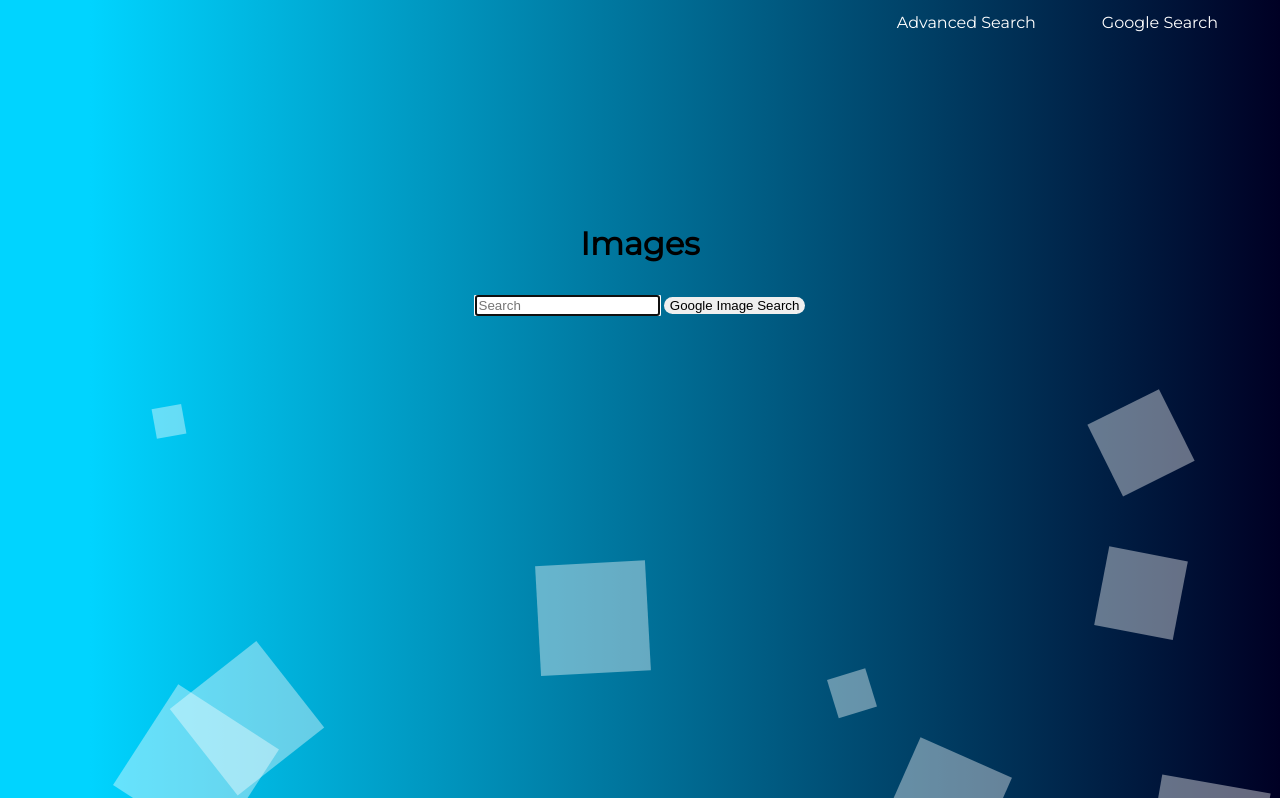
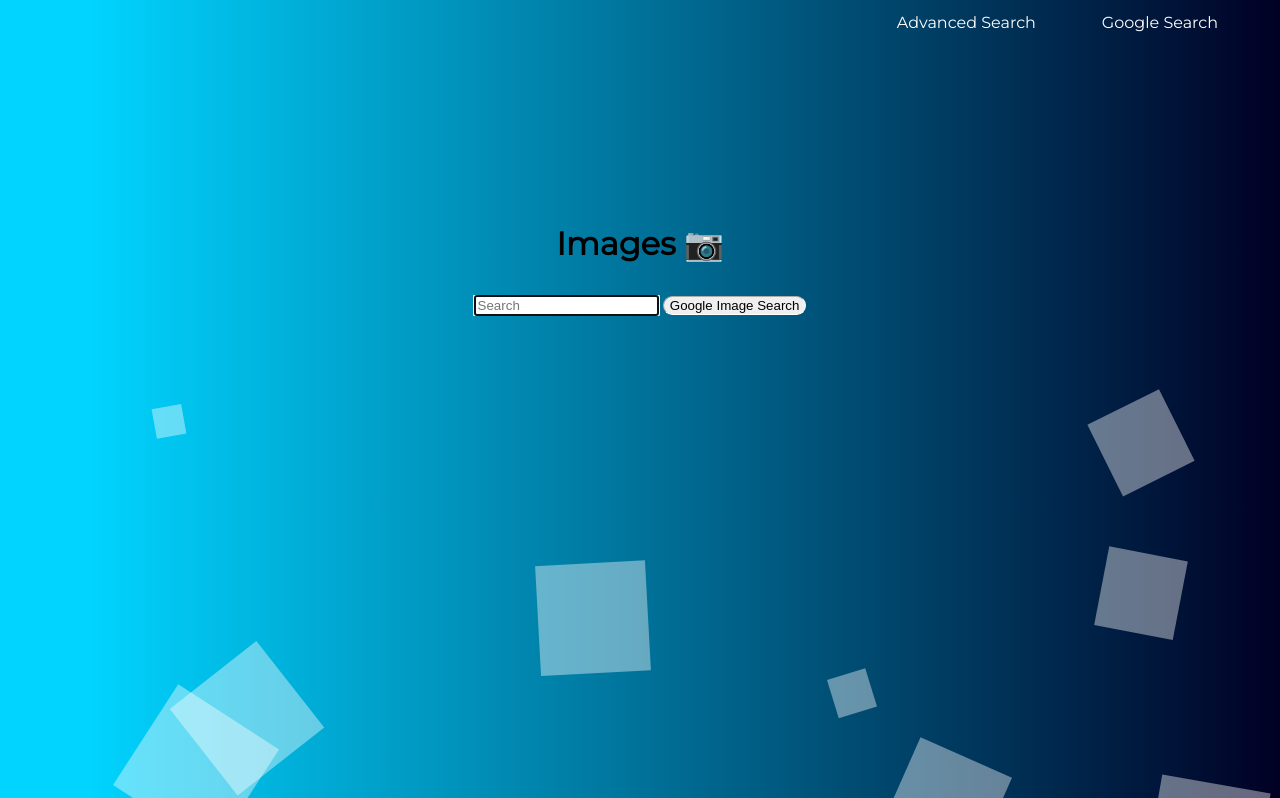
Before and after one commit to AlistairW/project0, a plain HTML site: page images.html in a window 1280 px wide. In both pictures the pointer is over the input "Google Image Search". Shown: the top 798 px of the page. Drawn offline with Linux system fonts and the light colour scheme.

Commit message:
camera unicode added

```diff
--- a/images.html
+++ b/images.html
@@ -18,7 +18,7 @@
     </ul>
 </nav>
       <div id="main">
-        <h1 id="headingImg">Images</h1>
+        <h1 id="headingImg">Images &#x1f4f7 </h1>
 
       <span>
         <form action="http://www.google.com/images?">
--- a/indexS.css
+++ b/indexS.css
@@ -3,8 +3,6 @@
         overflow: hidden !important;
         overflow-y: hidden;
         overflow-x: hidden;
-
-
     }
 nav > ul > li{
   display: inline;
@@ -83,10 +81,20 @@ text-align: center;
 border: solid black 1px;
 border-radius: 10px;
 }
-
+#adButton:hover{
+  border-style: inset;
+  border-width: thin;
+  border-color: white;
+}
 .googSearchBtn{
   border-radius: 10px;
   border-style: none;
+}
+.googSearchBtn:hover{
+  border-radius: 10px;
+  border-style: inset;
+  border-width: thin;
+  border-color: white;
 }
 
 .animate{
```
